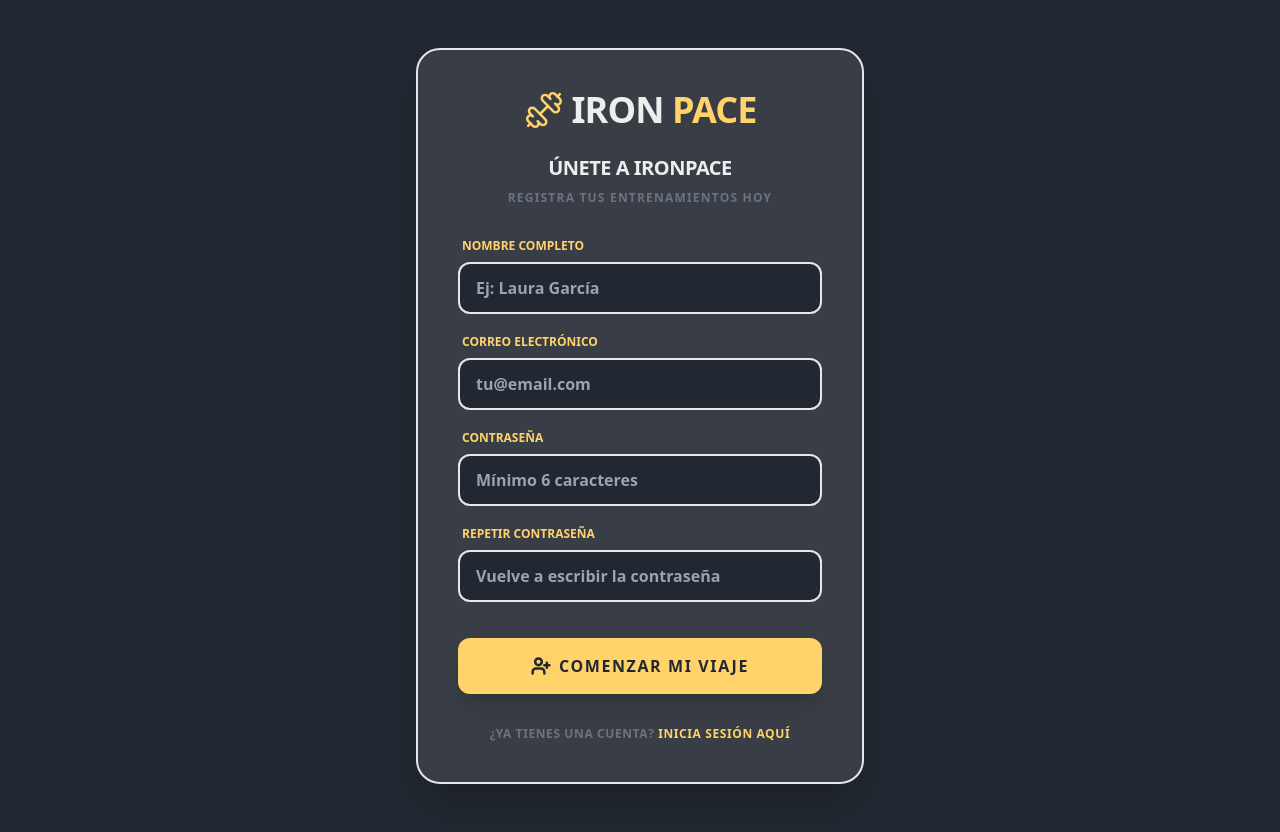
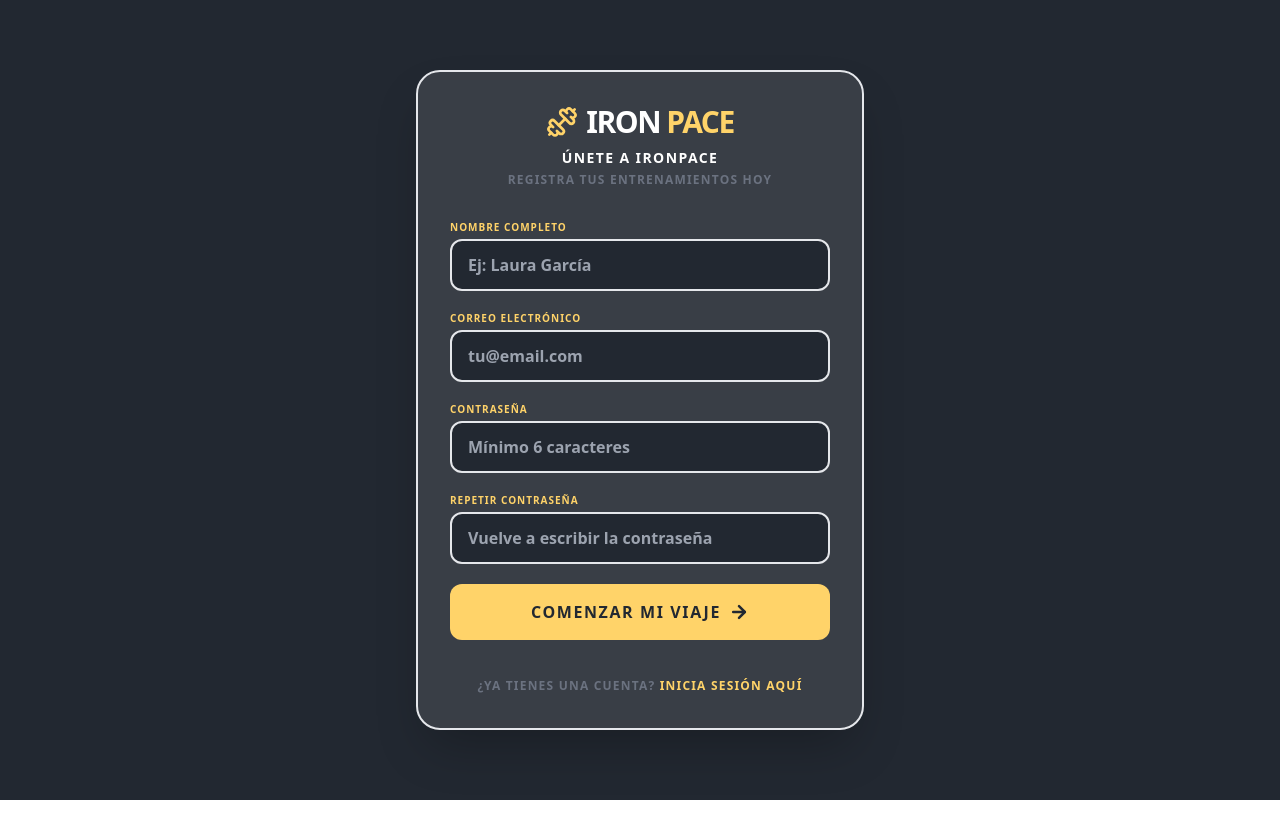
Before and after one commit to MarcoAurelio96/Fullstack, a React (Vite) app in the folder hybrid-hub/: page / in a window 1280 px wide. After the commit the page ends 800 px from the top, so only its background shows below. Built offline with nearby package versions, Linux system fonts and the light colour scheme; no server answers.

Commit message:
Actualizada pantalla de registro para guardar más datos en la base de datos y que se carguen en la pestaña de perfil

```diff
--- a/hybrid-hub/src/config/firebase.ts
+++ b/hybrid-hub/src/config/firebase.ts
@@ -1,5 +1,6 @@
 import { initializeApp } from "firebase/app";
 import { getAuth } from "firebase/auth";
+import { getStorage } from "firebase/storage";
 // TODO: Add SDKs for Firebase products that you want to use
 // https://firebase.google.com/docs/web/setup#available-libraries
 
@@ -16,3 +17,4 @@ const firebaseConfig = {
 const app = initializeApp(firebaseConfig);
 
 export const auth = getAuth(app);
+export const storage = getStorage(app);
--- a/hybrid-hub/src/context/AuthContext.tsx
+++ b/hybrid-hub/src/context/AuthContext.tsx
@@ -1,20 +1,33 @@
 import { createContext, useContext, useEffect, useState, type ReactNode } from "react";
-import { onAuthStateChanged, type User } from "firebase/auth";
+import { onAuthStateChanged, createUserWithEmailAndPassword, updateProfile, type User } from "firebase/auth";
 import { auth } from "../config/firebase";
 
 interface AuthContextType {
   currentUser: User | null;
   loading: boolean;
+  signup: (email: string, password: string, name: string) => Promise<void>;
 }
 
 const AuthContext = createContext<AuthContextType>({
   currentUser: null,
   loading: true,
+  signup: async () => {},
 });
 
 export const AuthProvider = ({ children }: { children: ReactNode }) => {
   const [currentUser, setCurrentUser] = useState<User | null>(null);
   const [loading, setLoading] = useState(true);
+
+  const signup = async (email: string, password: string, name: string) => {
+    const userCredential = await createUserWithEmailAndPassword(auth, email, password);
+
+    if (userCredential.user) {
+      await updateProfile(userCredential.user, {
+        displayName: name
+      });
+      setCurrentUser({ ...userCredential.user, displayName: name } as User);
+    }
+  };
 
   useEffect(() => {
     const unsubscribe = onAuthStateChanged(auth, (user) => {
@@ -22,12 +35,11 @@ export const AuthProvider = ({ children }: { children: ReactNode }) => {
       setLoading(false);
     });
 
-
     return unsubscribe;
   }, []);
 
   return (
-    <AuthContext.Provider value={{ currentUser, loading }}>
+    <AuthContext.Provider value={{ currentUser, loading, signup }}>
       {!loading && children}
     </AuthContext.Provider>
   );
--- a/hybrid-hub/src/pages/register.tsx
+++ b/hybrid-hub/src/pages/register.tsx
@@ -1,156 +1,224 @@
 import { useState } from "react";
-import { createUserWithEmailAndPassword, updateProfile } from "firebase/auth";
-import { auth } from "../config/firebase";
+import { useAuth } from "../context/AuthContext";
 import { useNavigate, Link } from "react-router-dom";
-import { Dumbbell, UserPlus } from "lucide-react";
+import { Dumbbell, ArrowRight, CheckCircle2 } from "lucide-react";
 
 export const Register = () => {
+  const { signup } = useAuth();
   const navigate = useNavigate();
+
+  const [step, setStep] = useState(1);
+  const [error, setError] = useState("");
+  const [isLoading, setIsLoading] = useState(false);
 
   const [name, setName] = useState("");
   const [email, setEmail] = useState("");
   const [password, setPassword] = useState("");
   const [confirmPassword, setConfirmPassword] = useState("");
 
-  const [error, setError] = useState("");
-  const [loading, setLoading] = useState(false);
+  const [age, setAge] = useState<number | "">("");
+  const [gender, setGender] = useState("Hombre");
+  const [height, setHeight] = useState<number | "">("");
+  const [weight, setWeight] = useState<number | "">("");
 
-  const handleRegister = async (e: React.FormEvent<HTMLFormElement>) => {
+  const handleStep1Submit = async (e: React.FormEvent) => {
     e.preventDefault();
-    setError("");
-
-    if (name.trim() === "") {
-      setError("Por favor, introduce tu nombre.");
-      return;
+    if (password !== confirmPassword) {
+      return setError("Las contraseñas no coinciden");
     }
     if (password.length < 6) {
-      setError("La contraseña debe tener al menos 6 caracteres.");
-      return;
-    }
-    if (password !== confirmPassword) {
-      setError("Las contraseñas no coinciden. Compruébalo, por favor.");
-      return;
+      return setError("La contraseña debe tener al menos 6 caracteres");
     }
 
-    setLoading(true);
+    try {
+      setError("");
+      setIsLoading(true);
+      await signup(email, password, name);
+
+      setStep(2);
+    } catch (err: any) {
+      setError("Error al crear la cuenta. Puede que el correo ya exista.");
+      console.error(err);
+    } finally {
+      setIsLoading(false);
+    }
+  };
+
+  const handleStep2Submit = async (e: React.FormEvent) => {
+    e.preventDefault();
+    if (!age || !height || !weight) {
+      return setError("Por favor, rellena todos los campos físicos");
+    }
 
     try {
-      const userCredential = await createUserWithEmailAndPassword(auth, email, password);
+      setError("");
+      setIsLoading(true);
 
-      await updateProfile(userCredential.user, {
-        displayName: name
+      await fetch("/api/users", {
+        method: "POST",
+        headers: {
+          "Content-Type": "application/json",
+        },
+        body: JSON.stringify({
+          email: email,
+          name: name,
+          age: Number(age),
+          gender: gender,
+          height: Number(height),
+          weight: Number(weight),
+        }),
       });
 
       navigate("/dashboard");
-    } catch (err: any) {
+    } catch (err) {
+      setError("Error al guardar tus datos físicos.");
       console.error(err);
-
-      if (err.code === 'auth/email-already-in-use') {
-        setError("Este email ya tiene una cuenta. ¡Prueba a iniciar sesión!");
-      } else {
-        setError("Error al conectar con el servidor. Inténtalo de nuevo.");
-      }
     } finally {
-      setLoading(false);
+      setIsLoading(false);
     }
   };
 
   return (
-    <div className="min-h-screen flex items-center justify-center bg-iron-900 p-4 font-sans selection:bg-iron-accent selection:text-iron-900">
-      <div className="bg-iron-800 p-8 sm:p-10 rounded-3xl shadow-2xl w-full max-w-md border-2 border-iron-700 my-8">
+    <div className="min-h-screen bg-iron-900 flex items-center justify-center p-4">
+      <div className="bg-iron-800 w-full max-w-md rounded-3xl border-2 border-iron-700 p-8 shadow-2xl animate-in fade-in zoom-in duration-500">
 
-        {/* LOGO Y CABECERA */}
-        <div className="text-center mb-8 flex flex-col items-center">
-          <div className="flex items-center gap-2 text-iron-accent mb-6">
-            <Dumbbell size={40} strokeWidth={1.5} />
-            <h1 className="text-4xl font-black text-iron-100 tracking-tight uppercase">
+        {/* CABECERA IRON PACE */}
+        <div className="text-center mb-8">
+          <div className="flex items-center justify-center gap-2 mb-2">
+            <Dumbbell size={32} className="text-iron-accent" />
+            <h1 className="text-3xl font-black text-white tracking-tighter uppercase">
               Iron <span className="text-iron-accent">Pace</span>
             </h1>
           </div>
-          <h2 className="text-xl font-black text-iron-100 uppercase tracking-tight">Únete a IronPace</h2>
-          <p className="text-xs text-gray-500 font-bold uppercase tracking-widest mt-2">Registra tus entrenamientos hoy</p>
+          <h2 className="text-white font-bold uppercase tracking-widest text-sm">
+            {step === 1 ? "Únete a Ironpace" : "Completa tu Perfil"}
+          </h2>
+          <p className="text-gray-500 text-xs font-black uppercase tracking-widest mt-1">
+            {step === 1 ? "Registra tus entrenamientos hoy" : "Calcularemos tu IMC y métricas"}
+          </p>
         </div>
 
-        {/* CAJA DE ERROR */}
         {error && (
-          <div className="bg-red-500/10 border-l-4 border-red-500 p-4 mb-6 rounded-r-xl">
-            <p className="text-xs text-red-400 font-black uppercase tracking-wider">{error}</p>
+          <div className="bg-red-500/10 border border-red-500 text-red-500 p-3 rounded-xl text-center mb-6 text-sm font-bold">
+            {error}
           </div>
         )}
 
-        <form onSubmit={handleRegister} className="flex flex-col gap-5">
-          {/* Campo: Nombre */}
+        {/* ================= PASO 1: DATOS BÁSICOS ================= */}
+        {step === 1 && (
+          <form onSubmit={handleStep1Submit} className="space-y-5 animate-in slide-in-from-left">
             <div>
-            <label className="block text-iron-accent text-xs font-black uppercase mb-2 ml-1">Nombre completo</label>
+              <label className="block text-iron-accent font-black text-[10px] uppercase tracking-widest mb-1">Nombre Completo</label>
               <input
-              type="text"
-              value={name}
-              onChange={(e) => setName(e.target.value)}
-              className="w-full px-4 py-3 bg-iron-900 border-2 border-iron-700 rounded-xl text-iron-100 focus:outline-none focus:border-iron-accent transition-colors font-bold"
+                type="text" required value={name} onChange={(e) => setName(e.target.value)}
                 placeholder="Ej: Laura García"
-              required
+                className="w-full bg-iron-900 border-2 border-iron-700 rounded-xl px-4 py-3 text-white font-bold outline-none focus:border-iron-accent transition-colors"
               />
             </div>
 
-          {/* Campo: Email */}
             <div>
-            <label className="block text-iron-accent text-xs font-black uppercase mb-2 ml-1">Correo electrónico</label>
+              <label className="block text-iron-accent font-black text-[10px] uppercase tracking-widest mb-1">Correo Electrónico</label>
               <input
-              type="email"
-              value={email}
-              onChange={(e) => setEmail(e.target.value)}
-              className="w-full px-4 py-3 bg-iron-900 border-2 border-iron-700 rounded-xl text-iron-100 focus:outline-none focus:border-iron-accent transition-colors font-bold"
+                type="email" required value={email} onChange={(e) => setEmail(e.target.value)}
                 placeholder="tu@email.com"
-              required
+                className="w-full bg-iron-900 border-2 border-iron-700 rounded-xl px-4 py-3 text-white font-bold outline-none focus:border-iron-accent transition-colors"
               />
             </div>
 
-          {/* Campo: Contraseña */}
             <div>
-            <label className="block text-iron-accent text-xs font-black uppercase mb-2 ml-1">Contraseña</label>
+              <label className="block text-iron-accent font-black text-[10px] uppercase tracking-widest mb-1">Contraseña</label>
               <input
-              type="password"
-              value={password}
-              onChange={(e) => setPassword(e.target.value)}
-              className="w-full px-4 py-3 bg-iron-900 border-2 border-iron-700 rounded-xl text-iron-100 focus:outline-none focus:border-iron-accent transition-colors font-bold"
+                type="password" required value={password} onChange={(e) => setPassword(e.target.value)}
                 placeholder="Mínimo 6 caracteres"
-              required
+                className="w-full bg-iron-900 border-2 border-iron-700 rounded-xl px-4 py-3 text-white font-bold outline-none focus:border-iron-accent transition-colors"
               />
             </div>
 
-          {/* Campo: Repetir Contraseña */}
             <div>
-            <label className="block text-iron-accent text-xs font-black uppercase mb-2 ml-1">Repetir Contraseña</label>
+              <label className="block text-iron-accent font-black text-[10px] uppercase tracking-widest mb-1">Repetir Contraseña</label>
               <input
-              type="password"
-              value={confirmPassword}
-              onChange={(e) => setConfirmPassword(e.target.value)}
-              className="w-full px-4 py-3 bg-iron-900 border-2 border-iron-700 rounded-xl text-iron-100 focus:outline-none focus:border-iron-accent transition-colors font-bold"
+                type="password" required value={confirmPassword} onChange={(e) => setConfirmPassword(e.target.value)}
                 placeholder="Vuelve a escribir la contraseña"
-              required
+                className="w-full bg-iron-900 border-2 border-iron-700 rounded-xl px-4 py-3 text-white font-bold outline-none focus:border-iron-accent transition-colors"
               />
             </div>
 
-          {/* BOTÓN DE REGISTRO */}
             <button
-            type="submit"
-            disabled={loading}
-            className="w-full bg-iron-accent text-iron-900 font-black py-4 px-4 rounded-xl transition-all transform hover:scale-[1.02] active:scale-95 disabled:opacity-50 disabled:grayscale mt-4 shadow-xl flex items-center justify-center gap-2 uppercase tracking-widest"
+              type="submit" disabled={isLoading}
+              className="w-full bg-iron-accent text-iron-900 font-black py-4 rounded-xl flex items-center justify-center gap-2 uppercase tracking-widest hover:scale-[1.02] transition-transform mt-8"
             >
-            {loading ? (
-              "Creando cuenta..."
-            ) : (
-              <>
-                <UserPlus size={20} strokeWidth={3} />
-                Comenzar mi viaje
-              </>
-            )}
+              {isLoading ? "Cargando..." : "Comenzar Mi Viaje"}
+              {!isLoading && <ArrowRight size={20} strokeWidth={3} />}
             </button>
           </form>
+        )}
 
-        <p className="text-center text-xs font-bold text-gray-500 uppercase tracking-wider mt-8">
-          ¿Ya tienes una cuenta? <Link to="/login" className="text-iron-accent hover:text-iron-100 transition-colors">Inicia sesión aquí</Link>
-        </p>
+        {/* ================= PASO 2: DATOS FÍSICOS ================= */}
+        {step === 2 && (
+          <form onSubmit={handleStep2Submit} className="space-y-5 animate-in slide-in-from-right">
+            <div className="grid grid-cols-2 gap-4">
+              <div>
+                <label className="block text-iron-accent font-black text-[10px] uppercase tracking-widest mb-1">Edad</label>
+                <input
+                  type="number" required value={age} onChange={(e) => setAge(Number(e.target.value))}
+                  placeholder="Años" min="10" max="100"
+                  className="w-full bg-iron-900 border-2 border-iron-700 rounded-xl px-4 py-3 text-white font-bold outline-none focus:border-iron-accent text-center"
+                />
+              </div>
+
+              <div>
+                <label className="block text-iron-accent font-black text-[10px] uppercase tracking-widest mb-1">Género</label>
+                <select
+                  value={gender} onChange={(e) => setGender(e.target.value)}
+                  className="w-full bg-iron-900 border-2 border-iron-700 rounded-xl px-4 py-3 text-white font-bold outline-none focus:border-iron-accent text-center appearance-none"
+                >
+                  <option value="Hombre">Hombre</option>
+                  <option value="Mujer">Mujer</option>
+                  <option value="Otro">Otro</option>
+                </select>
+              </div>
+            </div>
+
+            <div className="grid grid-cols-2 gap-4">
+              <div>
+                <label className="block text-iron-accent font-black text-[10px] uppercase tracking-widest mb-1">Altura (CM)</label>
+                <input
+                  type="number" required value={height} onChange={(e) => setHeight(Number(e.target.value))}
+                  placeholder="Ej: 180" min="100" max="250"
+                  className="w-full bg-iron-900 border-2 border-iron-700 rounded-xl px-4 py-3 text-white font-bold outline-none focus:border-iron-accent text-center"
+                />
+              </div>
+
+              <div>
+                <label className="block text-iron-accent font-black text-[10px] uppercase tracking-widest mb-1">Peso (KG)</label>
+                <input
+                  type="number" required value={weight} onChange={(e) => setWeight(Number(e.target.value))}
+                  placeholder="Ej: 80" min="30" max="300"
+                  className="w-full bg-iron-900 border-2 border-iron-700 rounded-xl px-4 py-3 text-white font-bold outline-none focus:border-iron-accent text-center"
+                />
+              </div>
+            </div>
+
+            <button
+              type="submit" disabled={isLoading}
+              className="w-full bg-iron-accent text-iron-900 font-black py-4 rounded-xl flex items-center justify-center gap-2 uppercase tracking-widest hover:scale-[1.02] transition-transform mt-8"
+            >
+              {isLoading ? "Guardando..." : "Guardar y Entrar"}
+              {!isLoading && <CheckCircle2 size={20} strokeWidth={3} />}
+            </button>
+          </form>
+        )}
+
+        {/* FOOTER (Solo se muestra en el paso 1) */}
+        {step === 1 && (
+          <div className="mt-8 text-center">
+            <span className="text-gray-500 text-xs font-bold uppercase tracking-widest">¿Ya tienes una cuenta? </span>
+            <Link to="/login" className="text-iron-accent text-xs font-black uppercase tracking-widest hover:underline">
+              Inicia Sesión Aquí
+            </Link>
+          </div>
+        )}
+
       </div>
     </div>
   );
```
Also changed, not shown: hybrid-hub/src/components/Profile.tsx (+101 -96 lines). Lines whose indentation alone changed are shown as unchanged.
